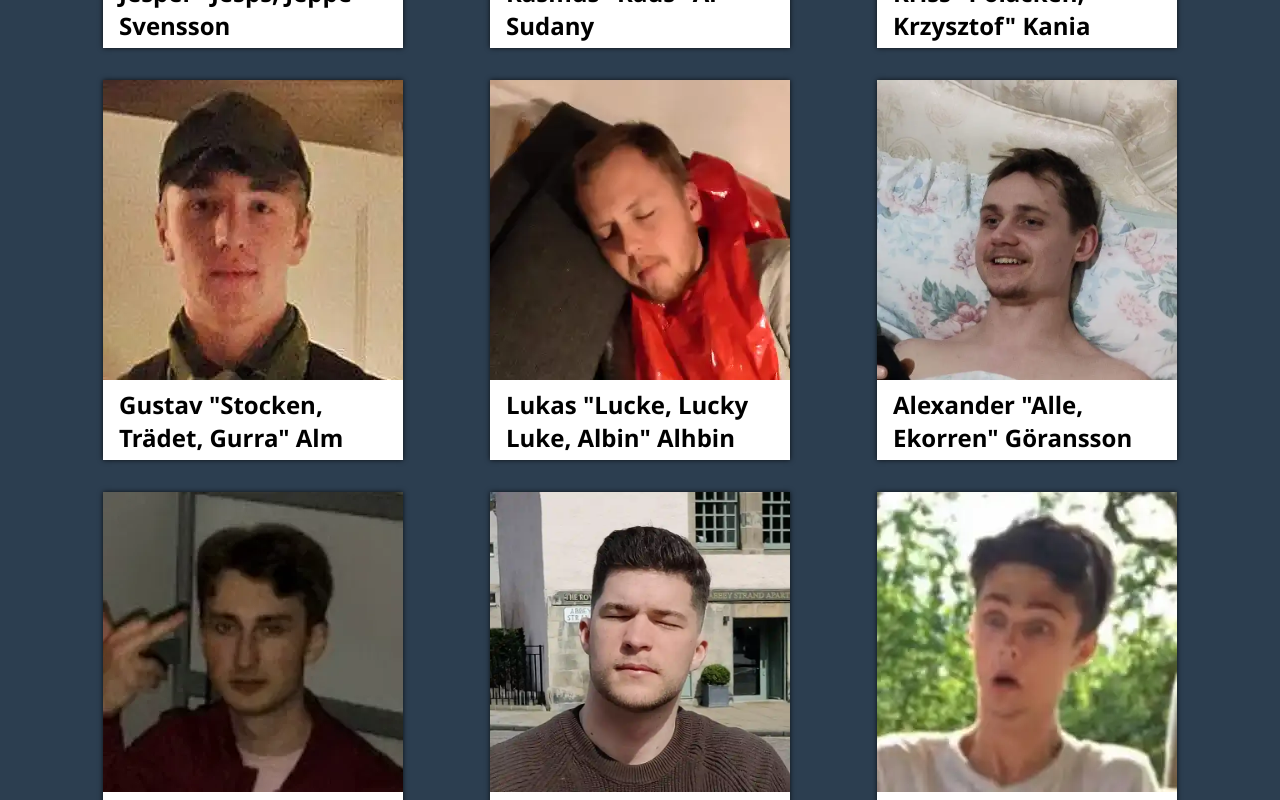
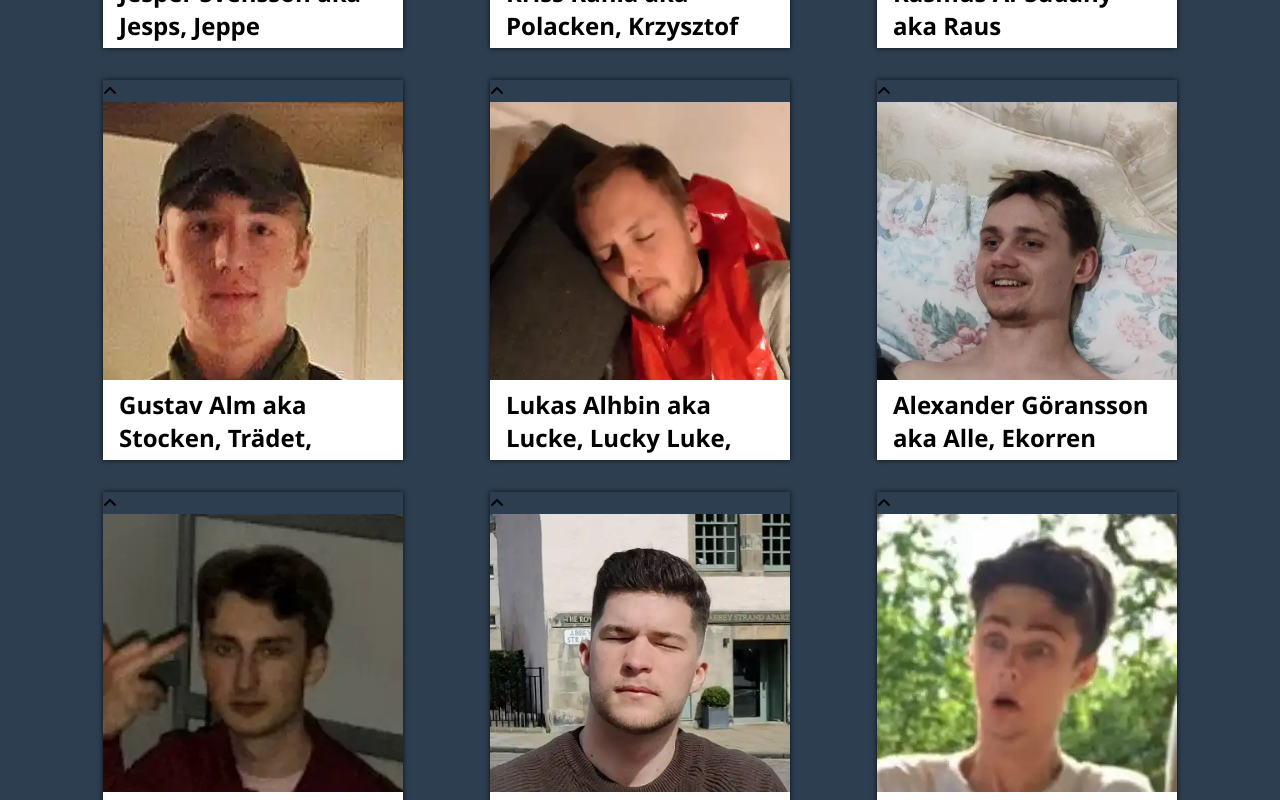
Before and after one commit to JesperSvensson00/Morgonmysboisen, a Next.js app: page /medlemmar in a window 1280 px wide. Shown: the part 580-1380 px from the top of the page. Built offline with nearby package versions, Linux system fonts and the light colour scheme.

Commit message:
Fixade färdigt medlemmar

```diff
--- a/pages/_document.js
+++ b/pages/_document.js
@@ -1,13 +1,20 @@
-import { Html, Head, Main, NextScript } from 'next/document'
+import { Html, Head, Main, NextScript } from "next/document";
 
 export default function Document() {
   return (
     <Html lang="en">
-      <Head />
+      <Head>
+        {/* Font awesome */}
+        <link
+          rel="stylesheet"
+          type="text/css"
+          href="https://cdnjs.cloudflare.com/ajax/libs/font-awesome/6.4.0/css/all.min.css"
+        />
+      </Head>
       <body>
         <Main />
         <NextScript />
       </body>
     </Html>
-  )
+  );
 }
--- a/pages/medlemmar.js
+++ b/pages/medlemmar.js
@@ -1,4 +1,5 @@
 import Image from "next/image";
+import Footer from "@/components/Footer";
 
 export default function Members({ images }) {
   const members = [
@@ -14,6 +15,19 @@ export default function Members({ images }) {
       game: "Minecraft",
       color: "Cyan",
     },
+
+    {
+      surname: "Kriss",
+      familyname: "Kania",
+      nicks: ["Polacken", "Krzysztof"],
+      desc: "Kriss är grabbgängets äldre bror. Han är ansvarsfull och pålitlig och tar hand om de andra i gänget som en storebror. Med sin lugna och trygga personlighet är han gängets egna fadersfigur.",
+      age: 23,
+      locale: "Lund",
+      occupation: "Tandläkarstudent på LU",
+      song: "Kom och ta mig - Brandsta City Släckers",
+      game: "C4 Arena",
+      color: "Röd",
+    },
     {
       surname: "Rasmus",
       familyname: "Al-Sudany",
@@ -21,21 +35,9 @@ export default function Members({ images }) {
       desc: "Rasmus är grabbgängets snille. Han är en tekniskt kunnig person som alltid hittar smarta lösningar på tekniska problem. Med sina glasögon och sin ständiga nyfikenhet är han gängets egna tekniknörd.",
       age: 22,
       locale: "Aberdeen",
-      occupation: "Student på University of Aberdeen",
+      occupation: "Student i Aberdeen",
       song: "Rocksteady - Fdel",
       game: "WoW",
-      color: "Röd",
-    },
-    {
-      surname: "Kriss",
-      familyname: "Kania",
-      nicks: ["Polacken", "Krzysztof"],
-      desc: "Kriss är grabbgängets äldre bror. Han är ansvarsfull och pålitlig och tar hand om de andra i gänget som en storebror. Med sitt lugna sinne och sin stora empati är han den som alla vänder sig till när de behöver råd eller stöd.",
-      age: 23,
-      locale: "Lund",
-      occupation: "Student på LU",
-      song: "Kom och ta mig - Brandsta City Släckers",
-      game: "Cyberpunk",
       color: "Orange",
     },
     {
@@ -54,7 +56,7 @@ export default function Members({ images }) {
       surname: "Lukas",
       familyname: "Alhbin",
       nicks: ["Lucke", "Lucky Luke", "Albin"],
-      desc: "Lukas är grabbgängets äventyrare. Han älskar att utforska och prova nya saker. Med sitt modiga sinne och sin atletiska kropp tar han sig an alla utmaningar som kommer i gängets väg.",
+      desc: "Lukas är grabbgängets äventyrare. Han älskar att utforska och prova nya saker. Med sin positiva inställning och sitt ständiga leende är han alltid redo för nya äventyr.",
       age: 23,
       locale: "Halmstad",
       occupation: "Snart Officer",
@@ -71,7 +73,7 @@ export default function Members({ images }) {
       locale: "Ljungby",
       occupation: "Rusta",
       song: "Hon dansar vidare i livet - Hov1",
-      game: "BF4",
+      game: "BF3",
       color: "Blå",
     },
     {
@@ -89,7 +91,11 @@ export default function Members({ images }) {
     {
       surname: "Benjamin",
       familyname: "Boros",
-      nicks: ["Benne"],
+      nicks: [
+        "Benne",
+        "xXxSyrsan_BenneGittBitchBallerBoiiBallerBigspenderBackstabPtBananaButtOrgieGuyXxX",
+        "Banjo",
+      ],
       desc: "Benjamin är grabbgängets musiknörd. Han har ett otroligt öra för musik och kan spela flera instrument. Med sitt rockiga utseende och sin passion för musik är han själen i gänget.",
       age: 22,
       locale: "Oxie",
@@ -116,6 +122,7 @@ export default function Members({ images }) {
     return (
       <div className="member-card">
         <div className="image-holder">
+          <i className="fa-solid fa-angle-up" />
           <Image
             src={`/images/members/${member.surname}.webp`}
             alt={`Rolig och konstig bild på ${member.surname}`}
@@ -124,16 +131,18 @@ export default function Members({ images }) {
           />
         </div>
         <div className="info">
+          <div className="name-container">
             <h2 className="name">
-            {member.surname} &quot;{member.nicks.join(", ")}&quot; {member.familyname}
+              {member.surname} {member.familyname} <span>aka {member.nicks.join(", ")}</span>
             </h2>
+          </div>
           <div className="details">
             <div className="facts">
               <span>Ålder: {member.age}</span>
               <span>Plats: {member.locale}</span>
               <span>Yrke: {member.occupation}</span>
+              <span>Favvolåt: {member.song}</span>
               <span>Favvospel: {member.game}</span>
-              <span>Favvolåt: {member.song}</span>
               <span>Favvofärg: {member.color}</span>
             </div>
             <div className="description">{member.desc}</div>
@@ -144,6 +153,7 @@ export default function Members({ images }) {
   };
 
   return (
+    <>
       <main id="medlemmar">
         <div className="content">
           <div className="header">
@@ -156,5 +166,7 @@ export default function Members({ images }) {
           </div>
         </div>
       </main>
+      <Footer />
+    </>
   );
 }
```
Lines whose indentation alone changed are shown as unchanged.
